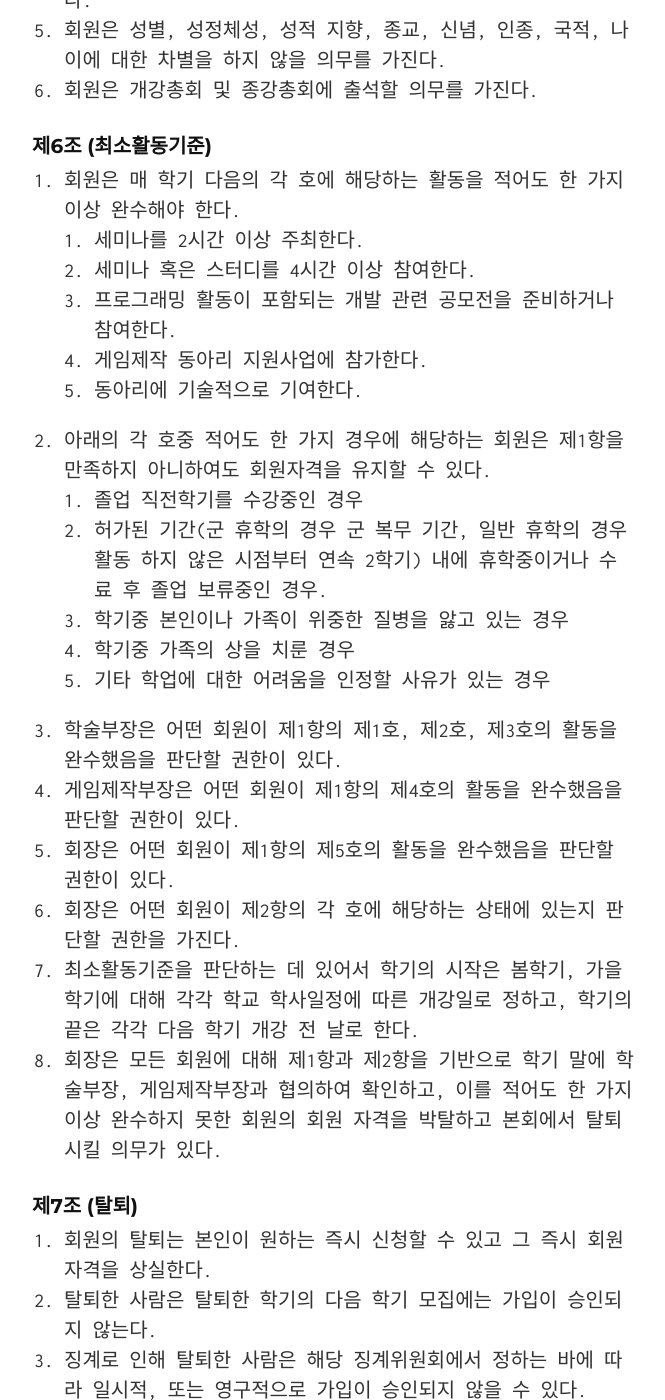
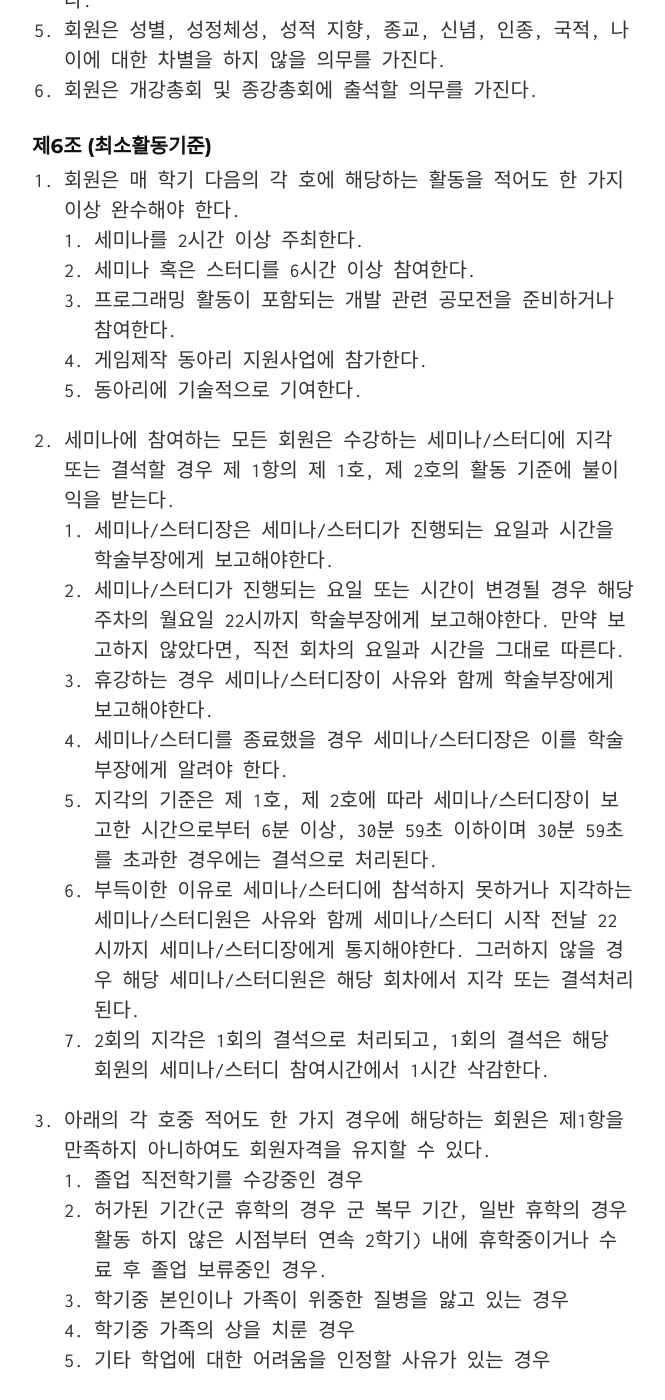
Before and after one commit to PoolC/Regulation, a Jekyll site: the page built from index.md, in a window 1280 px wide and 1400 px high, scrolled down 2805 px. Shown: the whole window, without its empty margins (306-971 px from the left). Built offline with Jekyll 4.4.1, drawn with Linux system fonts in a browser that asks for light colours; our own code applies the rules of GitHub Pages for plain Markdown files.

Commit message:
2020/04/21 회칙 개정 - 지각 추가 및 요건 강화

```diff
--- a/index.md
+++ b/index.md
@@ -76,10 +76,18 @@ layout: default
 
 0. 회원은 매 학기 다음의 각 호에 해당하는 활동을 적어도 한 가지 이상 완수해야 한다.
     0. 세미나를 2시간 이상 주최한다.
-    0. 세미나 혹은 스터디를 4시간 이상 참여한다.
+    0. 세미나 혹은 스터디를 6시간 이상 참여한다.
     0. 프로그래밍 활동이 포함되는 개발 관련 공모전을 준비하거나 참여한다.
     0. 게임제작 동아리 지원사업에 참가한다.
     0. 동아리에 기술적으로 기여한다.
+0. 세미나에 참여하는 모든 회원은 수강하는 세미나/스터디에 지각 또는 결석할 경우 제 1항의 제 1호, 제 2호의 활동 기준에 불이익을 받는다.
+    0. 세미나/스터디장은 세미나/스터디가 진행되는 요일과 시간을 학술부장에게 보고해야한다.
+    0. 세미나/스터디가 진행되는 요일 또는 시간이 변경될 경우 해당 주차의 월요일 22시까지 학술부장에게 보고해야한다. 만약 보고하지 않았다면, 직전 회차의 요일과 시간을 그대로 따른다.
+    0. 휴강하는 경우 세미나/스터디장이 사유와 함께 학술부장에게 보고해야한다.
+    0. 세미나/스터디를 종료했을 경우 세미나/스터디장은 이를 학술부장에게 알려야 한다.
+    0. 지각의 기준은 제 1호, 제 2호에 따라 세미나/스터디장이 보고한 시간으로부터 6분 이상, 30분 59초 이하이며 30분 59초를 초과한 경우에는 결석으로 처리된다.
+    0. 부득이한 이유로 세미나/스터디에 참석하지 못하거나 지각하는 세미나/스터디원은 사유와 함께 세미나/스터디 시작 전날 22시까지 세미나/스터디장에게 통지해야한다. 그러하지 않을 경우 해당 세미나/스터디원은 해당 회차에서 지각 또는 결석처리된다.
+    0. 2회의 지각은 1회의 결석으로 처리되고, 1회의 결석은 해당 회원의 세미나/스터디 참여시간에서 1시간 삭감한다.
 0. 아래의 각 호중 적어도 한 가지 경우에 해당하는 회원은 제1항을 만족하지 아니하여도 회원자격을 유지할 수 있다.
     0. 졸업 직전학기를 수강중인 경우
     0. 허가된 기간(군 휴학의 경우 군 복무 기간, 일반 휴학의 경우 활동 하지 않은 시점부터 연속 2학기) 내에 휴학중이거나 수료 후 졸업 보류중인 경우.
```
